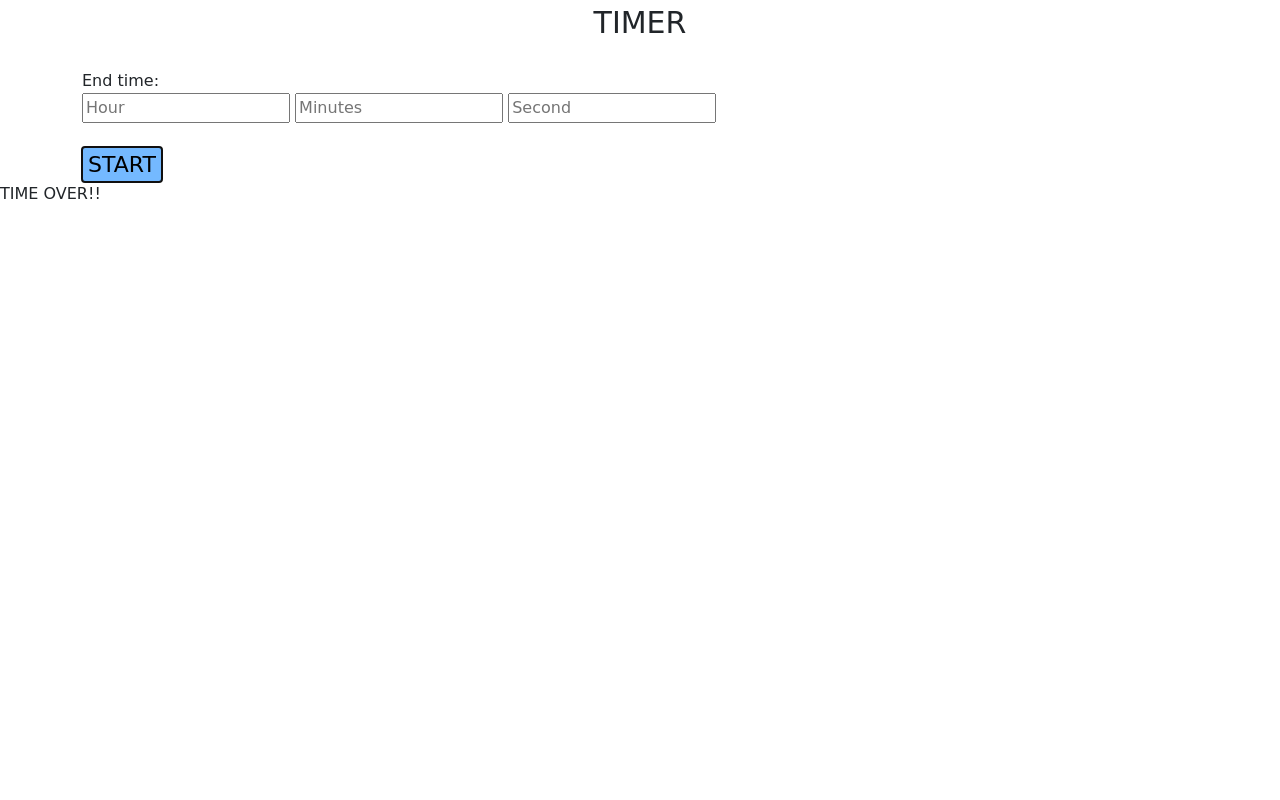
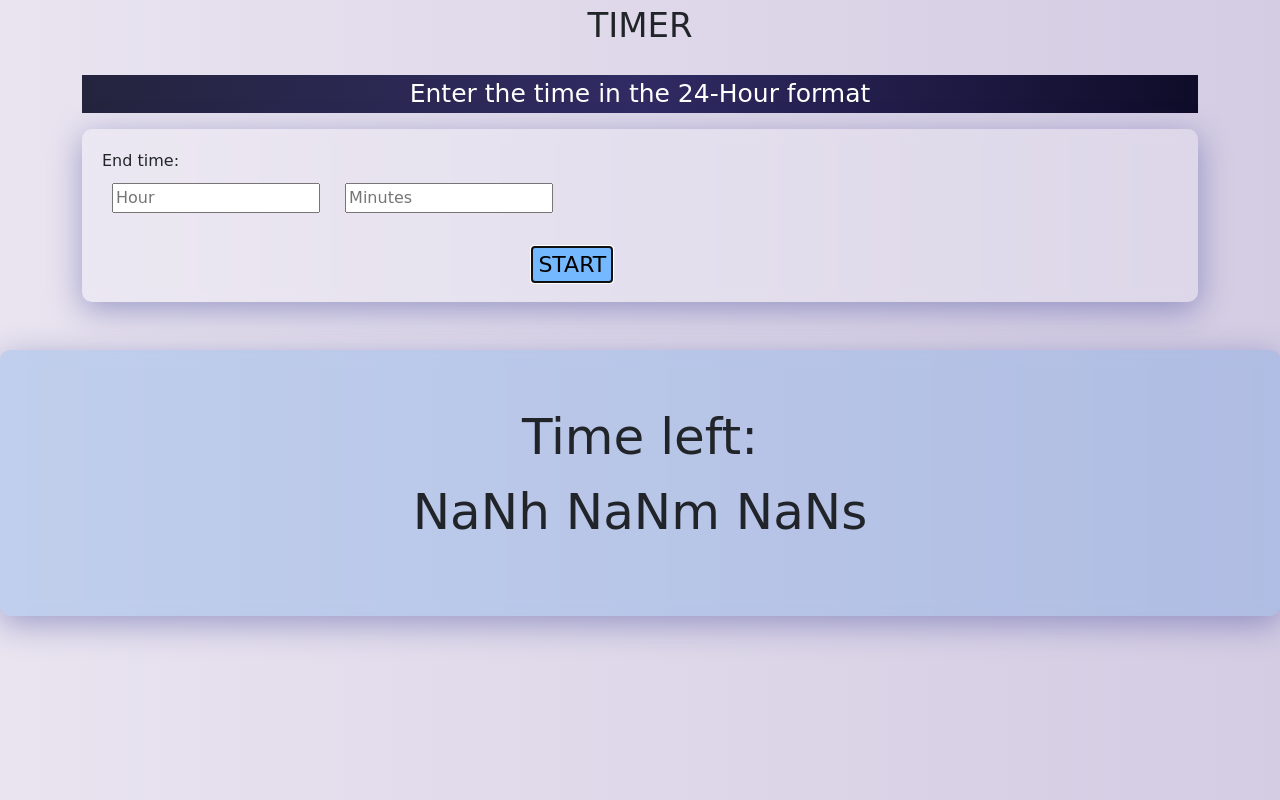
Before and after one commit to thevarungrovers/Timer, a plain HTML site: page index.html in a window 1280 px wide. Both pictures are taken after a click on the button "START". Drawn offline with nearby package versions, Linux system fonts and the light colour scheme.

Commit message:
timer completed

```diff
--- a/css/style.css
+++ b/css/style.css
@@ -1,14 +1,66 @@
 *{
     font-family: 'Yellowtail', cursive;
+}
+body{
+    background: #D3CCE3;  /* fallback for old browsers */
+    background: -webkit-linear-gradient(to right, #E9E4F0, #D3CCE3);  /* Chrome 10-25, Safari 5.1-6 */
+    background: linear-gradient(to right, #E9E4F0, #D3CCE3); /* W3C, IE 10+/ Edge, Firefox 16+, Chrome 26+, Opera 12+, Safari 7+ */
 }
 
 .heading{
     text-align: center;
-    font-size: 30px;
+    font-size: 34px;
 }
+
+.data{
+    text-align: center;
+    font-size: 25px;
+}
+.data p{
+    /* linear gradient */
+    background: #0f0c29;  /* fallback for old browsers */
+    background: -webkit-linear-gradient(to right, #24243e, #302b63, #0f0c29);  /* Chrome 10-25, Safari 5.1-6 */
+    background: linear-gradient(to right, #24243e, #302b63, #0f0c29); /* W3C, IE 10+/ Edge, Firefox 16+, Chrome 26+, Opera 12+, Safari 7+ */
+    color: #fff;
+}
+
+
 
 button{
     border: none;
     font-size: 22px;
     background-color: #74b9ff;
+    position: relative;
+    left: 40%;
+
 }
+
+button:hover{
+    background-color: #1B9CFC;
+}
+
+.timer{
+    background: rgba( 255, 255, 255, 0.20 );
+    box-shadow: 0 8px 32px 0 rgba( 31, 38, 135, 0.37 );
+    backdrop-filter: blur( 4.0px );
+    -webkit-backdrop-filter: blur( 4.0px );
+    border-radius: 10px;
+
+    padding: 20px;
+}
+
+.timer input{
+    margin: 10px;
+}
+
+
+#datatimer{
+    background: rgba( 74, 144, 226, 0.25 );
+    box-shadow: 0 8px 32px 0 rgba( 31, 38, 135, 0.37 );
+    backdrop-filter: blur( 6.5px );
+    -webkit-backdrop-filter: blur( 6.5px );
+    border-radius: 10px;
+    padding: 50px;
+    font-size: 50px;
+    display: none;
+}
--- a/index.html
+++ b/index.html
@@ -18,29 +18,29 @@
         <caption>TIMER</caption>
       </div>
             <br>
+      <div class="data">
+        <p>Enter the time in the 24-Hour format</p>
+      </div>
+      <div class="timer">
         <label for="">End time:</label>
             <br>
-            <!-- <input type="text" name="" id="lastmonth" placeholder="Month">
-            <input type="text" name="" id="lastdate" placeholder="Date">
-            <input type="text" name="" id="lastyear" placeholder="Year"> -->
         <input type="text" name="" id="lasthr" placeholder="Hour">
         <input type="text" name="" id="lastmin" placeholder="Minutes">
-            <input type="text" name="" id="lastsec" placeholder="Second">
+            <br>
+            <br>
+        <button onclick="myFunction();showtext()">START</button>
+        </div>
+          </div>
+    </div>
+    <br><br>
 
-            <br><br>
-            <button  onclick="myFunction()">START</button>
+    <div id="datatimer" class="text-center">Time left:
+    <p id="demo"></p>
     </div>
-
-    <p id="demo"></p>
-
-
-    <!-- <input type="text" name="" id="lastmin">
-    <input type="text" name="" id="lastsec"> -->
 
 
     <!-- js -->
     <script src="js/time.js"></script>
-
 
     <!-- Optional JavaScript; choose one of the two! -->
 
--- a/js/time.js
+++ b/js/time.js
@@ -1,19 +1,18 @@
 function myFunction() {
-
     var d = new Date();
     var lastmonth =d.getMonth() + 1;
     var lastdate = d.getDate(); ;
     var lastyear = d.getFullYear(); ;
     var lasthr = document.getElementById('lasthr').value ;
     var lastmin = document.getElementById('lastmin').value ;
-    var lastsec = document.getElementById('lastsec').value ;
+    var lastsec = d.getSeconds(); ;
 
     var timeentered = lastmonth + ' ' + lastdate + ', ' + lastyear + ' ' + lasthr + ':' + lastmin + ':' + lastsec
 
     var countDownDate = new Date(timeentered).getTime();
 
 // Update the count down every 1 second
-var x = setInterval(function() {
+    var x = setInterval(function() {
 
     // Get today's date and time
     var now = new Date().getTime();
@@ -36,3 +35,7 @@ var x = setInterval(function() {
     }
   }, 1000);
 }
+
+function showtext(){
+  document.getElementById('datatimer').style.display = 'block'
+}
```
Also changed, not shown: 1 other file. Lines whose indentation alone changed are shown as unchanged.
